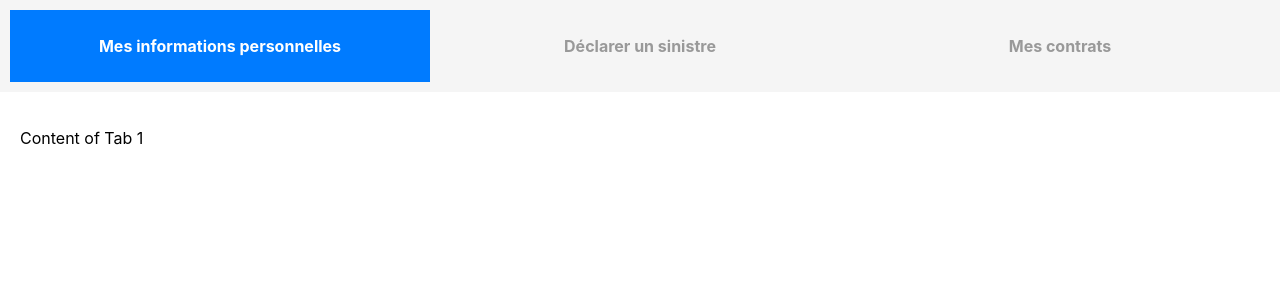
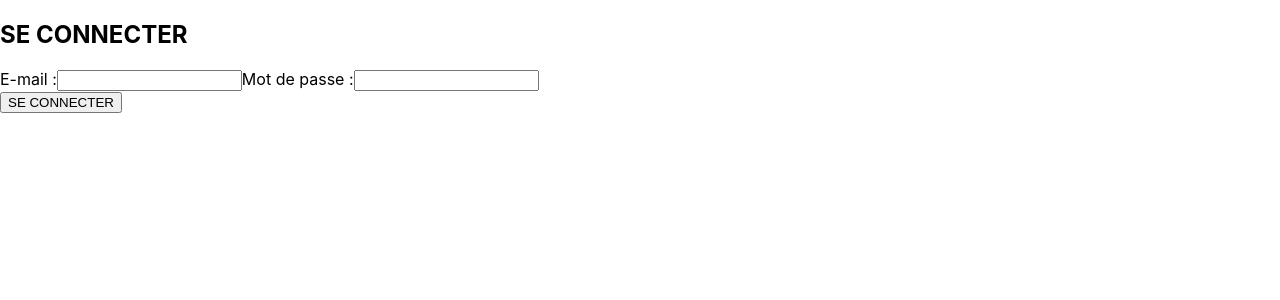
Before and after one commit to ChristelDeveza/assurance-project-bloc2, a React (Vite) app in the folder frontend/: page / in a window 1280 px wide. Shown: the top 300 px of the page. Built offline with nearby package versions, Linux system fonts and the light colour scheme.

Commit message:
Login form front + router + context + ajax axios

```diff
--- a/frontend/package.json
+++ b/frontend/package.json
@@ -14,6 +14,8 @@
     "prop-types": "^15.8.1",
     "react": "^18.0.0",
     "react-dom": "^18.0.0",
+    "react-router": "^6.9.0",
+    "react-router-dom": "^6.9.0",
     "template-fullstack": "file:.."
   },
   "devDependencies": {
--- a/frontend/src/App.jsx
+++ b/frontend/src/App.jsx
@@ -1,10 +1,20 @@
+import { BrowserRouter as Router, Route, Routes } from "react-router-dom";
+import Login from "./components/Login";
 import "./App.css";
+import UserContextIsOnline from "./context/UserContext";
 import Onglets from "./components/Onglets";
 
 function App() {
   return (
     <div className="App">
-      <Onglets />
+      <UserContextIsOnline>
+        <Router>
+          <Routes>
+            <Route path="/" element={<Login />} />
+            <Route path="moncompte" element={<Onglets />} />
+          </Routes>
+        </Router>
+      </UserContextIsOnline>
     </div>
   );
 }
--- /dev/null
+++ b/frontend/src/components/Login.jsx
@@ -0,0 +1,83 @@
+import React, { useContext, useState } from "react";
+import axios from "axios";
+import { useNavigate } from "react-router-dom";
+import { UserContext } from "../context/UserContext";
+
+function Login() {
+  const { setIsOnline } = useContext(UserContext);
+  const [password, setPassword] = useState("");
+  const [user, setUser] = useState("");
+  const navigate = useNavigate();
+
+  // Function login
+  function handleSubmit(e) {
+    e.preventDefault();
+    // if user and password exist in database
+    if (user && password) {
+      axios
+        .post(
+          `http://localhost:5000/login`,
+          {
+            email: user,
+            password,
+          },
+          {
+            withCredentials: true,
+          }
+        )
+        .then((res) => {
+          // console.log(res.data);
+
+          setIsOnline(res.data);
+          localStorage.setItem("user", JSON.stringify(res.data));
+        })
+        .then(() => {
+          navigate("/moncompte", { replace: true });
+        })
+        // If error
+        .catch((err) => {
+          console.error(err);
+        });
+    } else {
+      // If fields are empty
+      // alert("remplir les champs");
+    }
+  }
+  return (
+    <div className="login">
+      <section>
+        <h1 className="title-login">SE CONNECTER</h1>
+        <form onSubmit={handleSubmit} className="login-form">
+          <div className="login-box">
+            <label htmlFor="email">E-mail :</label>
+
+            <input
+              className="login-input"
+              type="text"
+              id="email"
+              autoComplete="off"
+              onChange={(e) => setUser(e.target.value)}
+              value={user}
+              required
+            />
+            <label htmlFor="password">Mot de passe :</label>
+            <input
+              className="login-input"
+              type="password"
+              id="password"
+              onChange={(e) => setPassword(e.target.value)}
+              value={password}
+              required
+            />
+          </div>
+
+          <button className="login-button" type="button" onClick={handleSubmit}>
+            SE CONNECTER
+          </button>
+        </form>
+      </section>
+    </div>
+  );
+}
+
+export default Login;
--- /dev/null
+++ b/frontend/src/context/UserContext.jsx
@@ -0,0 +1,21 @@
+/* eslint-disable react/jsx-no-constructed-context-values */
+import React, { createContext, useState } from "react";
+
+export const UserContext = createContext();
+
+function UserContextIsOnline(props) {
+  // eslint-disable-next-line react/prop-types
+  const { children } = props;
+  const onLine = JSON.parse(localStorage.getItem("user"));
+  const [isOnline, setIsOnline] = useState(onLine);
+
+  return (
+    <div>
+      <UserContext.Provider value={{ isOnline, setIsOnline }}>
+        {children}{" "}
+      </UserContext.Provider>
+    </div>
+  );
+}
+
+export default UserContextIsOnline;
```
Also changed, not shown: 2 other files (tests, documents, lock files or other folders).
